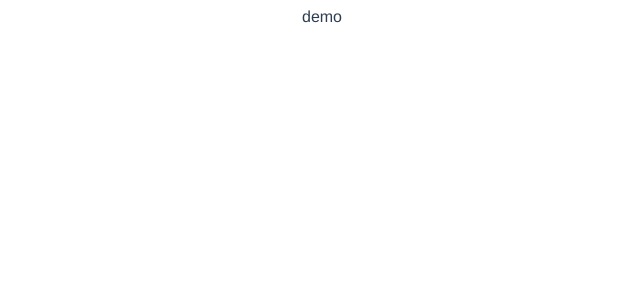
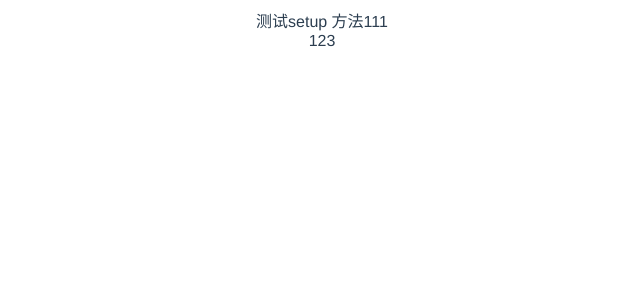
Before and after one commit to fanciNater/vue3.0-blog-demo, a Vue app: page / in a window 1280 px wide. Shown: the top 300 px of the page, without its empty margins (318-958 px from the left). Built offline with nearby package versions, Linux system fonts and the light colour scheme.

Commit message:
fix(样式): package dev

```diff
--- a/src/pages/home.vue
+++ b/src/pages/home.vue
@@ -1,25 +1,30 @@
 <!--
  * @Author: your name
  * @Date: 2021-03-15 15:38:11
- * @LastEditTime: 2021-03-22 16:41:15
+ * @LastEditTime: 2021-03-23 15:58:02
  * @LastEditors: Please set LastEditors
  * @Description: In User Settings Edit
  * @FilePath: /vsCodeProjects/demo/vue-study/blogs-admin/src/views/Home.vue
 -->
 <template>
   <div class="home">
-    demo
-    <!-- <page-header></page-header> -->
+    {{ data }}
+    <page-header></page-header>
   </div>
 </template>
 
 <script>
 // @ is an alias to /src'
-// import PageHeader from "@/components/header";
+import PageHeader from "../components/page-header/index";
 export default {
   name: "Home",
   components: {
-    // PageHeader
+    PageHeader
+  },
+  setup() {
+    const data = "测试setup 方法111";
+
+    return { data };
   }
 };
 </script>
--- a/vue.config.js
+++ b/vue.config.js
@@ -1,16 +1,21 @@
 /*
  * @Author: your name
  * @Date: 2021-03-15 15:38:11
- * @LastEditTime: 2021-03-15 17:33:07
+ * @LastEditTime: 2021-03-23 16:01:52
  * @LastEditors: Please set LastEditors
  * @Description: In User Settings Edit
  * @FilePath: /vsCodeProjects/demo/vue-study/blogs-admin/vue.config.js
  */
+"use strict";
 const path = require("path");
 
 const resolve = dir => {
   return path.join(__dirname, "./", dir);
 };
+
+// const isProd = () => {
+//   return process.env.NODE_ENV === "production";
+// };
 
 module.exports = {
   lintOnSave: false,
@@ -26,17 +31,10 @@ module.exports = {
       errors: true
     }
   },
-  configureWebpack: () => ({
-    // name: 'vue-cli3-template',
-    resolve: {
-      alias: {
-        // vue动态值
-        // vue$: 'vue/dist/vue.esm.js',
+  chainWebpack: config => {
+    // webpack-html-plugin
+    config.resolve.alias.set("@", resolve("src"));
 
-        // vue快速路径
-        "@": resolve("src")
-      }
-    },
-    plugins: []
-  })
+    config.resolve.symlinks(true);
+  }
 };
```
